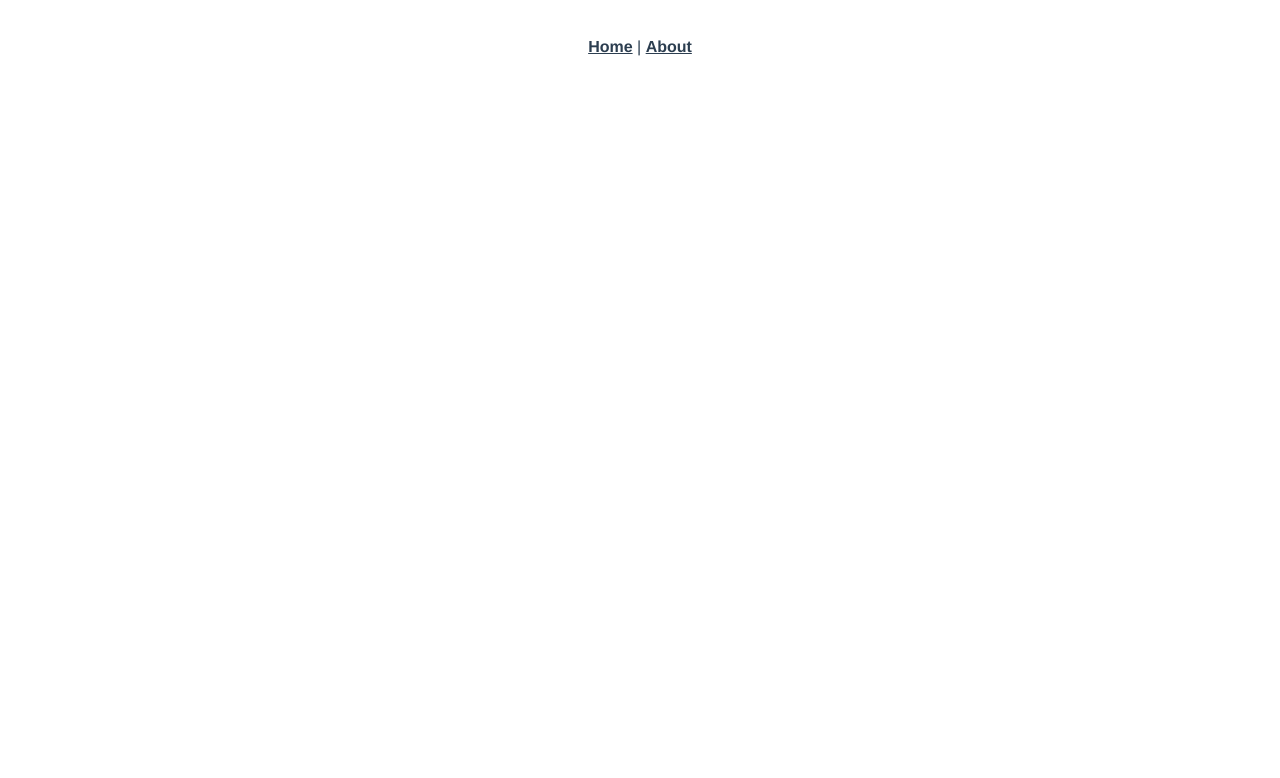
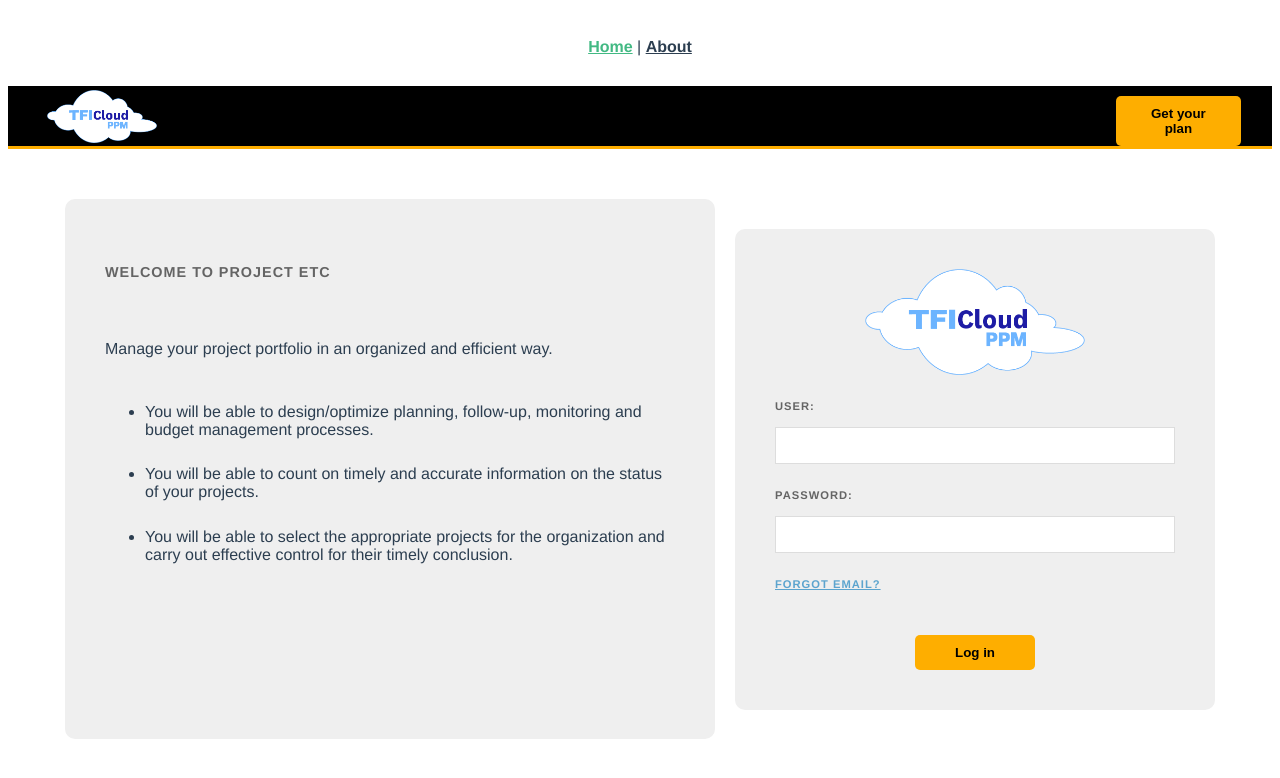
Before and after one commit to tfi-cloud/PPMetc, a Vue app in the folder modal-project/: page /login in a window 1280 px wide. Before the commit this address had no page. Shown: the top 778 px of the page. Built offline with nearby package versions, Linux system fonts and the light colour scheme.

Commit message:
Add route login

```diff
--- a/modal-project/src/App.vue
+++ b/modal-project/src/App.vue
@@ -1,6 +1,6 @@
 <template>
   <nav>
-    <router-link to="/">Home</router-link> |
+    <router-link to="/login">Home</router-link> |
     <router-link to="/about">About</router-link>
   </nav>
   <router-view/>
--- a/modal-project/src/router/index.js
+++ b/modal-project/src/router/index.js
@@ -1,11 +1,11 @@
 import { createRouter, createWebHistory } from 'vue-router'
-import HomeView from '../views/HomeView.vue'
+import LoginView from '../views/LoginView.vue'
 
 const routes = [
   {
-    path: '/',
-    name: 'home',
-    component: HomeView
+    path: '/login',
+    name: 'login',
+    component: LoginView
   },
   {
     path: '/about',
--- a/modal-project/src/views/HomeView.vue
+++ /dev/null
@@ -1,18 +0,0 @@
-<template>
-  <div class="home">
-    <img alt="Vue logo" src="../assets/logo.png">
-    <HelloWorld msg="Welcome to Your Vue.js App"/>
-  </div>
-</template>
-
-<script>
-// @ is an alias to /src
-import HelloWorld from '@/components/HelloWorld.vue'
-
-export default {
-  name: 'HomeView',
-  components: {
-    HelloWorld
-  }
-}
-</script>
--- /dev/null
+++ b/modal-project/src/views/LoginView.vue
@@ -0,0 +1,20 @@
+<template>
+  <div class="home">
+    <main-bar></main-bar>
+    <sign-up-form></sign-up-form>
+  </div>
+</template>
+
+<script>
+
+import SignUpForm from '../components/SignUpForm.vue'
+import MainBar from '../components/MainBar.vue'
+
+export default {
+  name: 'HomeView',
+  components: {
+    SignUpForm,
+    MainBar
+  }
+}
+</script>
```
